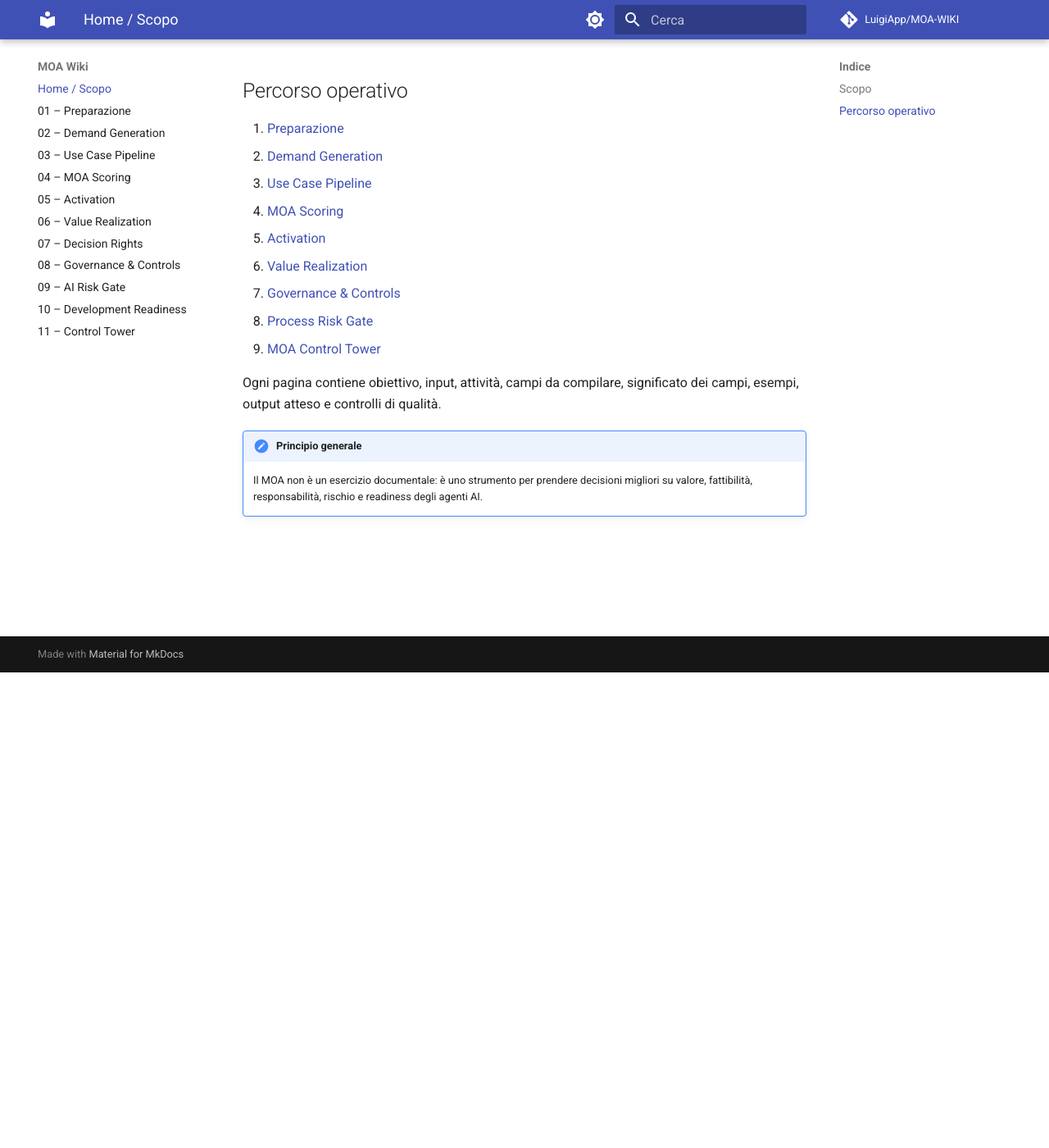
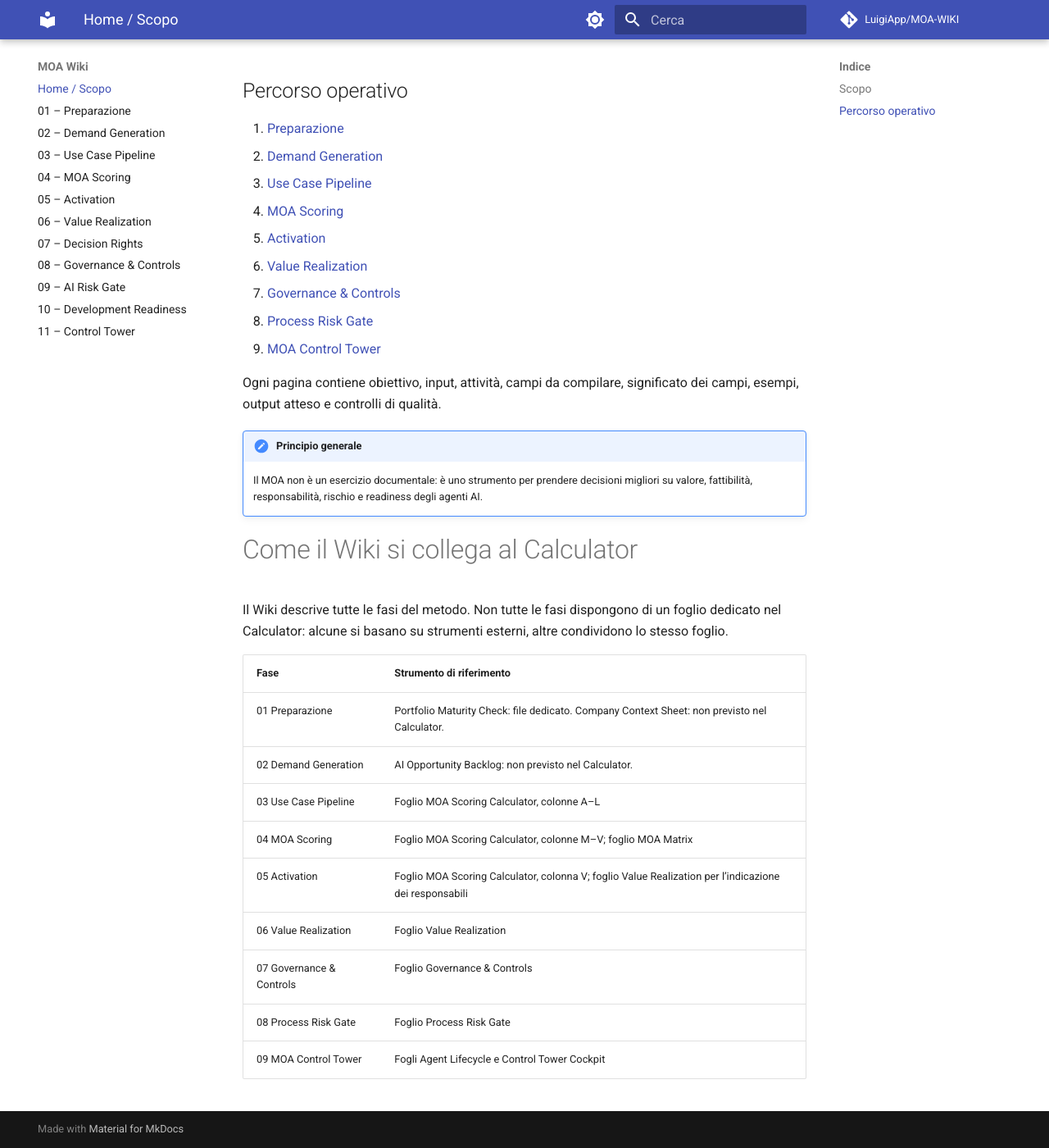
Before and after one commit to LuigiApp/MOA-WIKI, an MkDocs documentation site: the page built from docs/index.md, in a window 1280 px wide and 1400 px high, scrolled down 580 px. Shown: the whole window at 82% size. Built offline with MkDocs 1.6.1 and Material for MkDocs 9.7.7, drawn with Linux system fonts in a browser that asks for light colours; comment, search, counter and statistics services are not loaded.

Commit message:
Update index.md

```diff
--- a/docs/index.md
+++ b/docs/index.md
@@ -29,3 +29,19 @@ Ogni pagina contiene obiettivo, input, attività, campi da compilare, significat
 
 !!! note "Principio generale"
     Il MOA non è un esercizio documentale: è uno strumento per prendere decisioni migliori su valore, fattibilità, responsabilità, rischio e readiness degli agenti AI.
+
+
+# Come il Wiki si collega al Calculator
+Il Wiki descrive tutte le fasi del metodo. Non tutte le fasi dispongono di un foglio dedicato nel Calculator: alcune si basano su strumenti esterni, altre condividono lo stesso foglio.
+
+| **Fase** | **Strumento di riferimento** |
+|---|---|
+| 01 Preparazione |	Portfolio Maturity Check: file dedicato. Company Context Sheet: non previsto nel Calculator. |
+| 02 Demand Generation |	AI Opportunity Backlog: non previsto nel Calculator. |
+| 03 Use Case Pipeline |	Foglio MOA Scoring Calculator, colonne A–L |
+| 04 MOA Scoring |	Foglio MOA Scoring Calculator, colonne M–V; foglio MOA Matrix |
+| 05 Activation |	Foglio MOA Scoring Calculator, colonna V; foglio Value Realization per l’indicazione dei responsabili |
+| 06 Value Realization |	Foglio Value Realization |
+| 07 Governance & Controls |	Foglio Governance & Controls |
+| 08 Process Risk Gate |	Foglio Process Risk Gate |
+| 09 MOA Control Tower |	Fogli Agent Lifecycle e Control Tower Cockpit |
```
